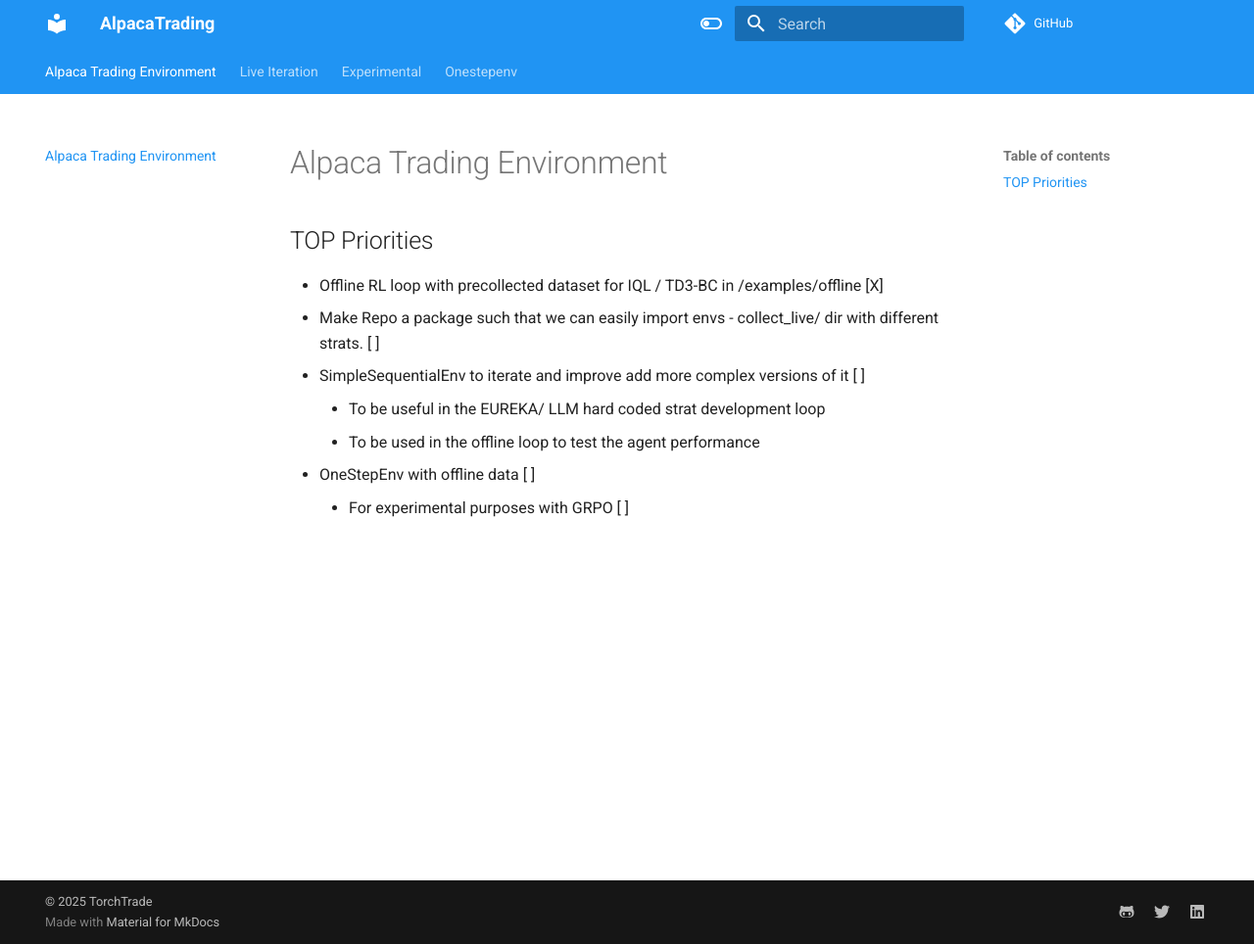
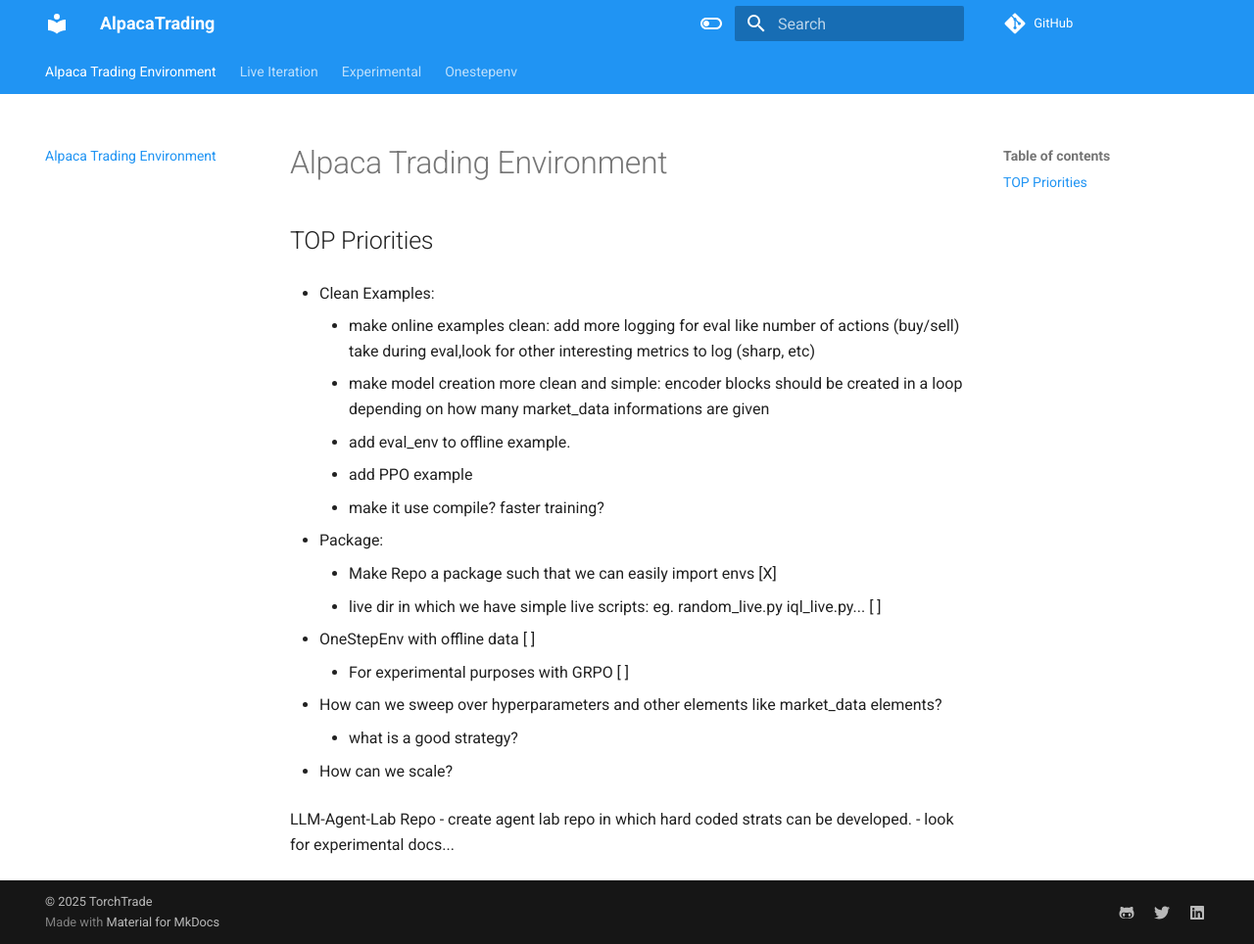
Before and after one commit to TorchTrade/torchtrade, an MkDocs documentation site: the page built from docs/index.md, in a window 1280 px wide and 964 px high. Shown: the whole window at 98% size. Built offline with MkDocs 1.6.1 and Material for MkDocs 9.7.7, drawn with Linux system fonts in a browser that asks for light colours; comment, search, counter and statistics services are not loaded.

Commit message:
update docs with todos

```diff
--- a/docs/index.md
+++ b/docs/index.md
@@ -2,10 +2,28 @@
 
 ## TOP Priorities
 
-- Offline RL loop with precollected dataset for IQL / TD3-BC in /examples/offline [X]
-- Make Repo a package such that we can easily import envs - collect_live/ dir with different strats. [ ]
-- SimpleSequentialEnv to iterate and improve add more complex versions of it [ ]
-    - To be useful in the EUREKA/ LLM hard coded strat development loop
-    - To be used in the offline loop to test the agent performance
+- Clean Examples:
+    - make online examples clean: add more logging for eval like number of actions (buy/sell) take during eval,look for other interesting metrics to log (sharp, etc)
+    - make model creation more clean and simple: encoder blocks should be created in a loop depending on how many market_data informations are given
+    - add eval_env to offline example.
+    - add PPO example
+    - make it use compile? faster training?
+
+- Package:
+    - Make Repo a package such that we can easily import envs [X]
+    - live dir in which we have simple live scripts: eg. random_live.py iql_live.py... [ ]
+
 - OneStepEnv with offline data [ ]
     - For experimental purposes with GRPO [ ]
+
+- How can we sweep over hyperparameters and other elements like market_data elements?
+    - what is a good strategy?
+
+- How can we scale?
+
+
+
+
+LLM-Agent-Lab Repo
+- create agent lab repo in which hard coded strats can be developed.
+- look for experimental docs...
```
